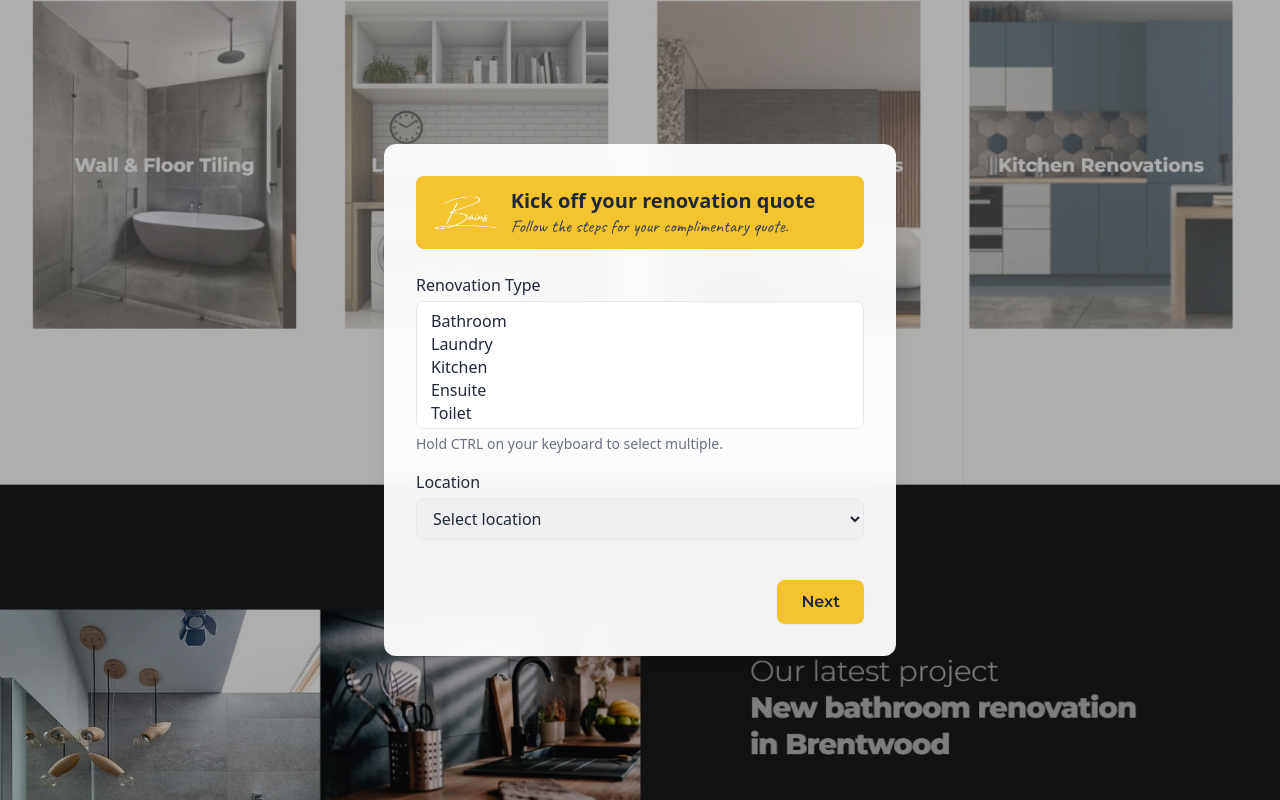
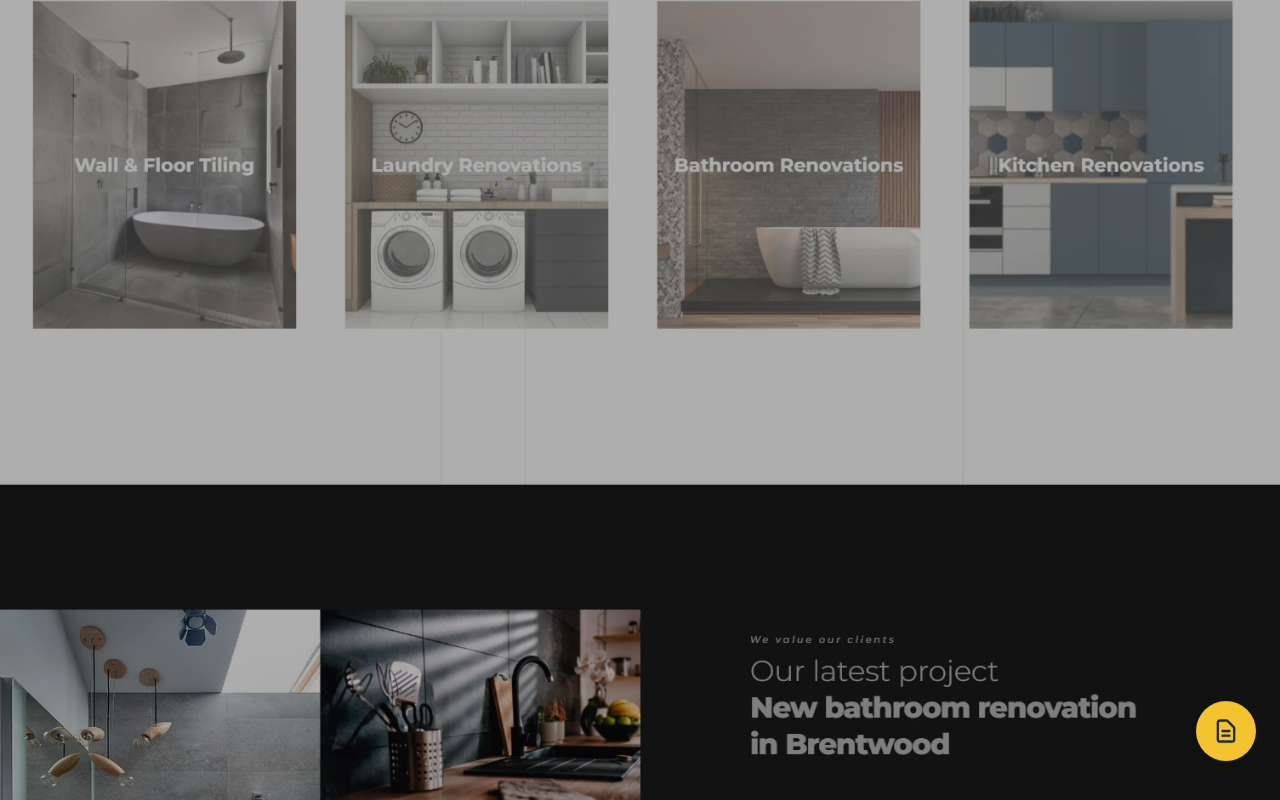
Before and after one commit to vinsnt76/antigravity-demo, a Next.js app: page /quote-demo in a window 1280 px wide. Built offline with nearby package versions, Linux system fonts and the light colour scheme.

Commit message:
Add floating action button (FAB) trigger in bottom-right and 30s auto popup timer with close action at each step

```diff
--- a/app/quote-demo/page.tsx
+++ b/app/quote-demo/page.tsx
@@ -1,7 +1,21 @@
+"use client";
+
+import { useState, useEffect } from "react";
 import Image from "next/image";
 import MultiStepForm from "./components/MultiStepForm";
 
 export default function QuoteDemoPage() {
+  const [isOpen, setIsOpen] = useState(false);
+
+  useEffect(() => {
+    // Automatically open the form after 30 seconds
+    const timer = setTimeout(() => {
+      setIsOpen(true);
+    }, 30000);
+
+    return () => clearTimeout(timer);
+  }, []);
+
   return (
     <div className="relative w-full h-screen overflow-hidden">
       <Image
@@ -14,11 +28,60 @@ export default function QuoteDemoPage() {
 
       <div className="absolute inset-0 bg-black/20" />
 
-      <div className="relative z-10 flex items-center justify-center h-full px-4">
-        <div className="bg-white/95 backdrop-blur-md shadow-xl rounded-xl p-8 w-full max-w-lg">
-          <MultiStepForm />
+      {/* Centred Card Form */}
+      {isOpen && (
+        <div className="relative z-10 flex items-center justify-center h-full px-4">
+          <div className="relative bg-white/95 backdrop-blur-md shadow-xl rounded-xl p-8 w-full max-w-lg transition-all duration-300 transform scale-100">
+            {/* Close Button */}
+            <button
+              onClick={() => setIsOpen(false)}
+              className="absolute top-4 right-4 text-gray-500 hover:text-gray-800 transition-colors p-1 rounded-full hover:bg-gray-100"
+              aria-label="Close form"
+            >
+              <svg
+                xmlns="http://www.w3.org/2000/svg"
+                fill="none"
+                viewBox="0 0 24 24"
+                strokeWidth={2}
+                stroke="currentColor"
+                className="w-6 h-6"
+              >
+                <path
+                  strokeLinecap="round"
+                  strokeLinejoin="round"
+                  d="M6 18L18 6M6 6l12 12"
+                />
+              </svg>
+            </button>
+
+            <MultiStepForm />
+          </div>
         </div>
-      </div>
+      )}
+
+      {/* Floating Action Button (FAB) Trigger */}
+      {!isOpen && (
+        <button
+          onClick={() => setIsOpen(true)}
+          className="fixed bottom-6 right-6 z-50 p-4 bg-[#F4C430] hover:bg-[#e0b220] text-gray-800 rounded-full shadow-lg hover:shadow-xl transition-all duration-300 transform hover:scale-110 flex items-center justify-center animate-bounce"
+          title="Get a Renovation Quote"
+        >
+          <svg
+            xmlns="http://www.w3.org/2000/svg"
+            fill="none"
+            viewBox="0 0 24 24"
+            strokeWidth={2}
+            stroke="currentColor"
+            className="w-7 h-7"
+          >
+            <path
+              strokeLinecap="round"
+              strokeLinejoin="round"
+              d="M9 12h6m-6 4h6m2 5H7a2 2 0 01-2-2V5a2 2 0 012-2h5.586a1 1 0 01.707.293l5.414 5.414a1 1 0 01.293.707V19a2 2 0 01-2 2z"
+            />
+          </svg>
+        </button>
+      )}
     </div>
   );
 }
```
